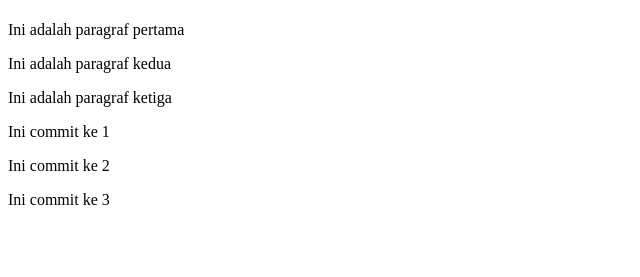
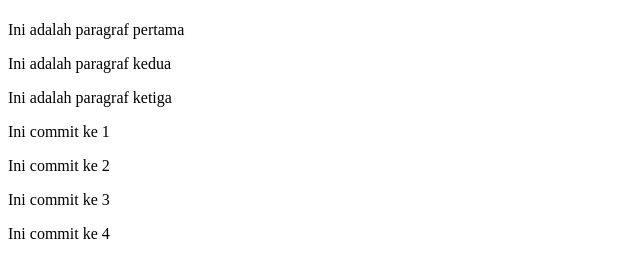
Before and after one commit to Wisander-Wibowo/praktek-06-github, a plain HTML site: page index.html in a window 1280 px wide. Shown: the part 59-336 px from the top of the page, without its empty margins (0-640 px from the left). Drawn offline with Linux system fonts and the light colour scheme.

Commit message:
menambahkan commit 4

```diff
--- a/index.html
+++ b/index.html
@@ -14,5 +14,6 @@
     <p>Ini commit ke 1</p>
     <p>Ini commit ke 2</p>
     <p>Ini commit ke 3</p>
+    <p>Ini commit ke 4</p>
 </body>
 </html>
```
